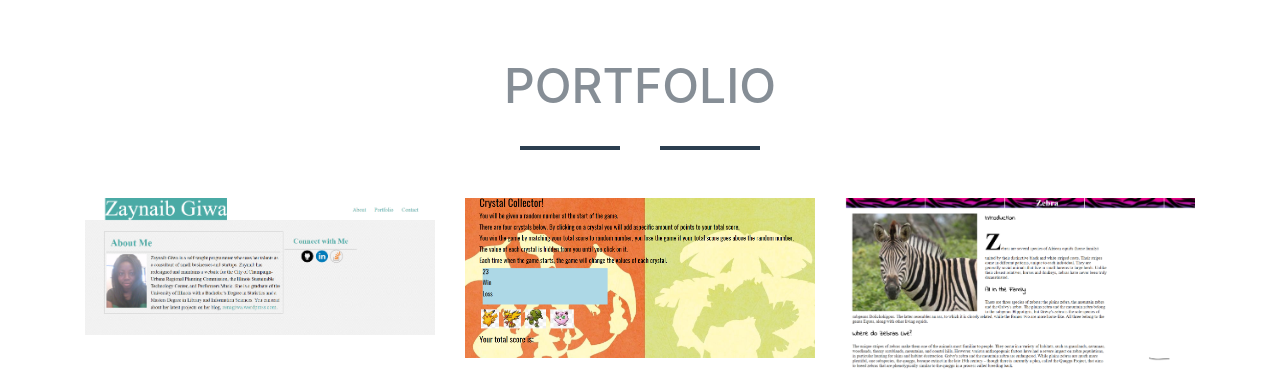
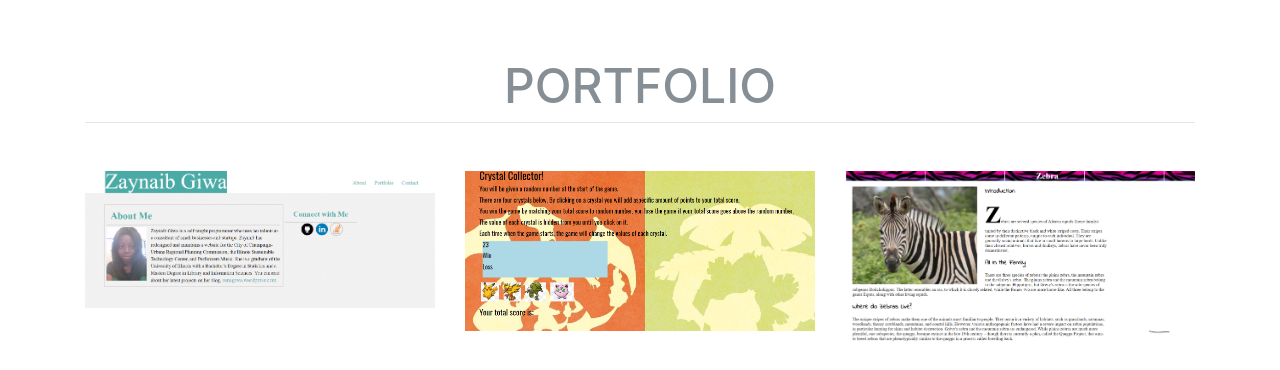
Before and after one commit to zaynaib/startupPortfolio, a website with bundled scripts: page index.html in a window 1280 px wide. Shown: the part 1160-1530 px from the top of the page. Built offline with nearby package versions, Linux system fonts and the light colour scheme.

Commit message:
changed horizontal rule

```diff
--- a/index.html
+++ b/index.html
@@ -79,7 +79,7 @@
     <section class="portfolio" id="portfolio">
       <div class="container">
         <h2 class="text-center text-uppercase text-secondary mb-0">Portfolio</h2>
-        <hr class="star-dark mb-5">
+        <hr class=" mb-5">
         <div class="row">
           <div class="col-md-6 col-lg-4">
             <a class="portfolio-item d-block mx-auto" href="https://zaynaib.github.io/Basic-Portfolio/">
```
